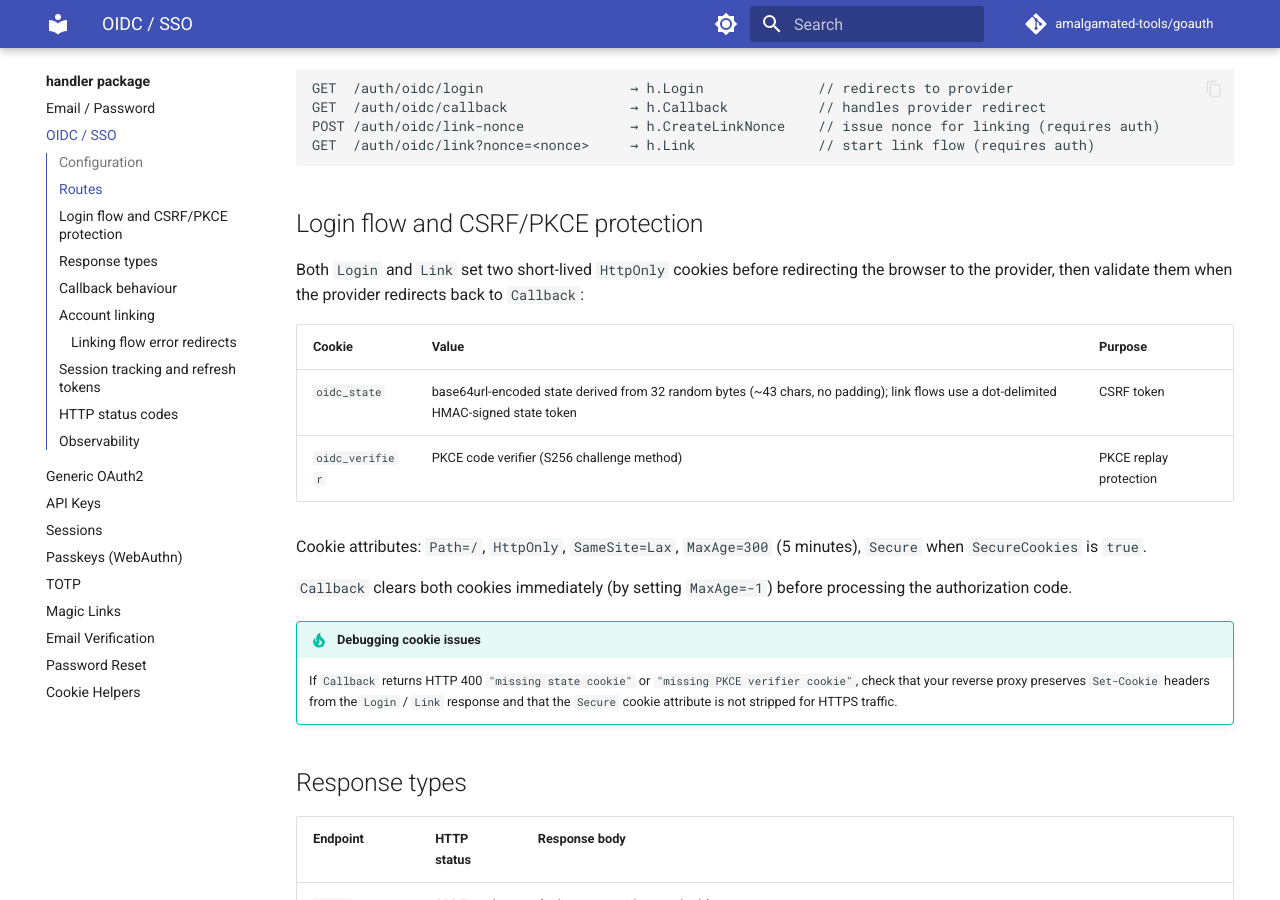
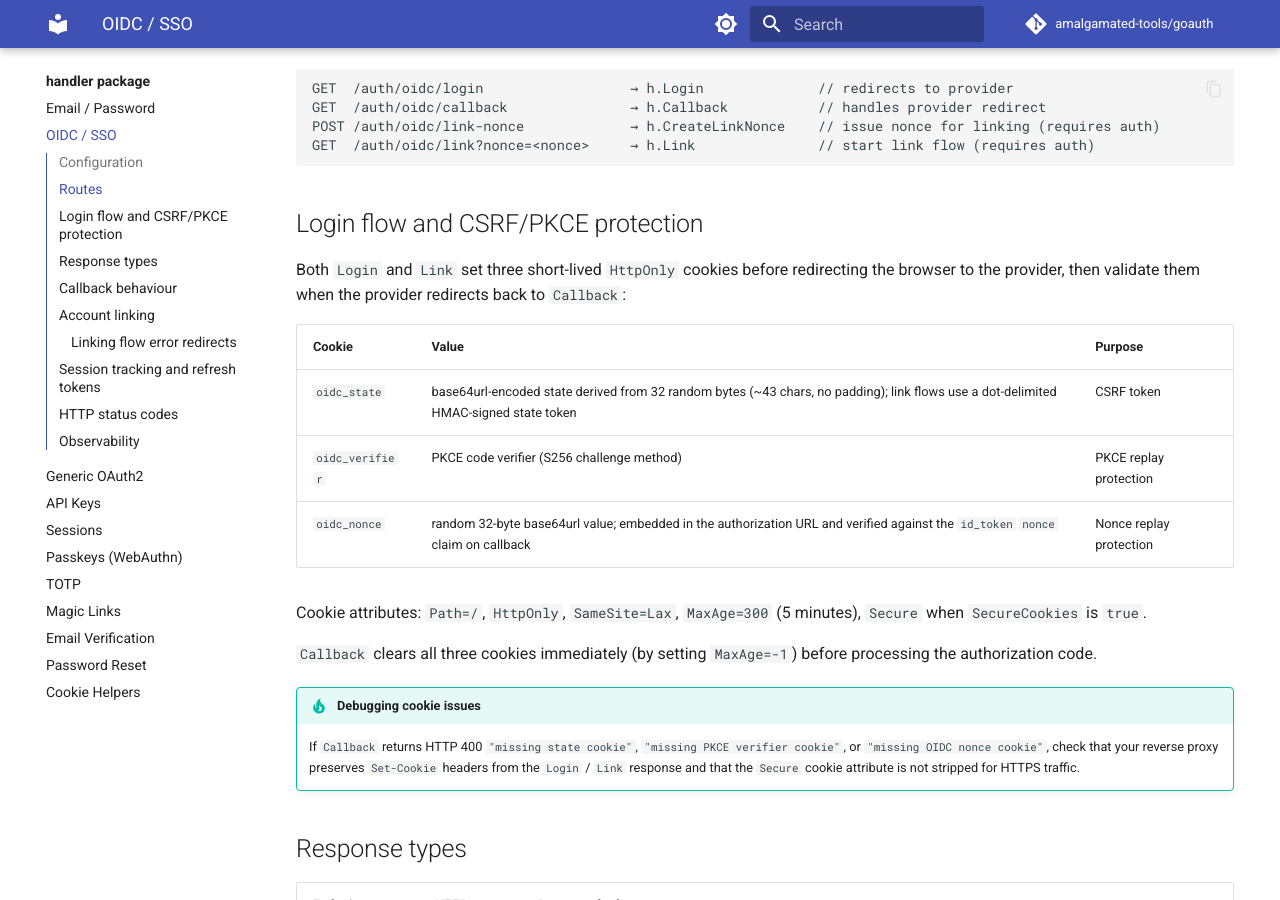
Before and after one commit to amalgamated-tools/goauth, an MkDocs documentation site: the page built from docs/handler/oidc.md, in a window 1280 px wide and 900 px high, scrolled down 951 px. Built offline with MkDocs 1.6.1 and Material for MkDocs 9.7.7, drawn with Linux system fonts in a browser that asks for light colours; comment, search, counter and statistics services are not loaded; some of the changed text lies outside the part shown.

Commit message:
docs(oidc): document nonce replay protection added in #452
- Update cookie table: add oidc_nonce row (three cookies, not two)
- Update Callback clears 'all three cookies' (was 'both')
- Add 'missing OIDC nonce cookie' to debugging tip
- Add nonce mismatch to Callback 401 conditions
- Add missing nonce cookie to Callback 400 conditions
- Add nonce generation failure to Login 500 conditions
- Add OIDC nonce generation failure row to observability table
- Expand OIDC PKCE section in security.md to cover nonce replay protection
- Add oidc_nonce to cookie security listing in security.md

Co-authored-by: Copilot <223556219+Copilot@users.noreply.github.com>

```diff
--- a/docs/handler/oidc.md
+++ b/docs/handler/oidc.md
@@ -43,19 +43,20 @@ GET  /auth/oidc/link?nonce=<nonce>     → h.Link               // start link fl
 
 ## Login flow and CSRF/PKCE protection
 
-Both `Login` and `Link` set two short-lived `HttpOnly` cookies before redirecting the browser to the provider, then validate them when the provider redirects back to `Callback`:
+Both `Login` and `Link` set three short-lived `HttpOnly` cookies before redirecting the browser to the provider, then validate them when the provider redirects back to `Callback`:
 
 | Cookie | Value | Purpose |
 |---|---|---|
 | `oidc_state` | base64url-encoded state derived from 32 random bytes (~43 chars, no padding); link flows use a dot-delimited HMAC-signed state token | CSRF token |
 | `oidc_verifier` | PKCE code verifier (S256 challenge method) | PKCE replay protection |
+| `oidc_nonce` | random 32-byte base64url value; embedded in the authorization URL and verified against the `id_token` `nonce` claim on callback | Nonce replay protection |
 
 Cookie attributes: `Path=/`, `HttpOnly`, `SameSite=Lax`, `MaxAge=300` (5 minutes), `Secure` when `SecureCookies` is `true`.
 
-`Callback` clears both cookies immediately (by setting `MaxAge=-1`) before processing the authorization code.
+`Callback` clears all three cookies immediately (by setting `MaxAge=-1`) before processing the authorization code.
 
 !!! tip "Debugging cookie issues"
-    If `Callback` returns HTTP 400 `"missing state cookie"` or `"missing PKCE verifier cookie"`, check that your reverse proxy preserves `Set-Cookie` headers from the `Login` / `Link` response and that the `Secure` cookie attribute is not stripped for HTTPS traffic.
+    If `Callback` returns HTTP 400 `"missing state cookie"`, `"missing PKCE verifier cookie"`, or `"missing OIDC nonce cookie"`, check that your reverse proxy preserves `Set-Cookie` headers from the `Login` / `Link` response and that the `Secure` cookie attribute is not stripped for HTTPS traffic.
 
 ## Response types
 
@@ -122,10 +123,10 @@ When `Sessions` is `nil`, `OIDCHandler` issues an access JWT only. The token lif
 | Endpoint | Status | Condition |
 |---|---|---|
 | `Login` | 302 Found | Redirects to OIDC provider |
-| `Login` | 500 Internal Server Error | Failed to generate random OIDC state |
+| `Login` | 500 Internal Server Error | Failed to generate random OIDC state or nonce |
 | `Callback` | 302 Found | Success — redirects to `/?oidc_login=1` |
-| `Callback` | 400 Bad Request | Missing/invalid state cookie, PKCE verifier, or authorization code; missing `sub`/`email` claims |
-| `Callback` | 401 Unauthorized | Provider authentication failed; invalid token exchange; invalid `id_token`; unverified OIDC email |
+| `Callback` | 400 Bad Request | Missing/invalid state cookie, PKCE verifier, nonce cookie, or authorization code; missing `sub`/`email` claims |
+| `Callback` | 401 Unauthorized | Provider authentication failed; invalid token exchange; invalid `id_token`; nonce mismatch; unverified OIDC email |
 | `Callback` | 500 Internal Server Error | Failed to parse claims, resolve/create user, or issue tokens/session (e.g. refresh token generation, session store creation, or JWT creation) |
 | `CreateLinkNonce` | 200 OK | `{"nonce": "..."}` |
 | `CreateLinkNonce` | 500 Internal Server Error | Failed to generate nonce or store it |
@@ -148,6 +149,7 @@ When `Sessions` is `nil`, `OIDCHandler` issues an access JWT only. The token lif
 | Event | Level | `slog` message | Endpoint |
 |---|---|---|---|
 | OIDC state generation failure | `ERROR` | `"failed to generate OIDC login state"` | `Login` |
+| OIDC nonce generation failure | `ERROR` | `"failed to generate OIDC nonce"` | `Login`, `Link` |
 | Authorization code exchange failure | `ERROR` | `"OIDC code exchange failed"` | `Callback` |
 | `id_token` verification failure | `ERROR` | `"OIDC id_token verification failed"` | `Callback` |
 | `id_token` claims parsing failure | `ERROR` | `"failed to parse OIDC claims"` | `Callback` |
```
Also changed, not shown: docs/security.md (+3 -3 lines).
